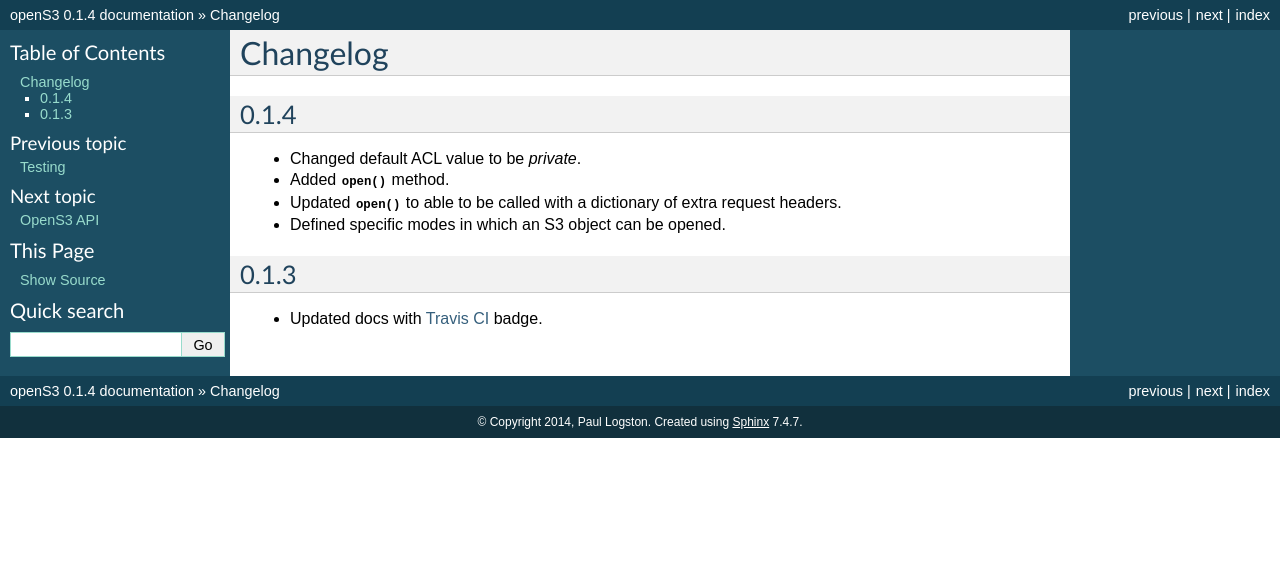
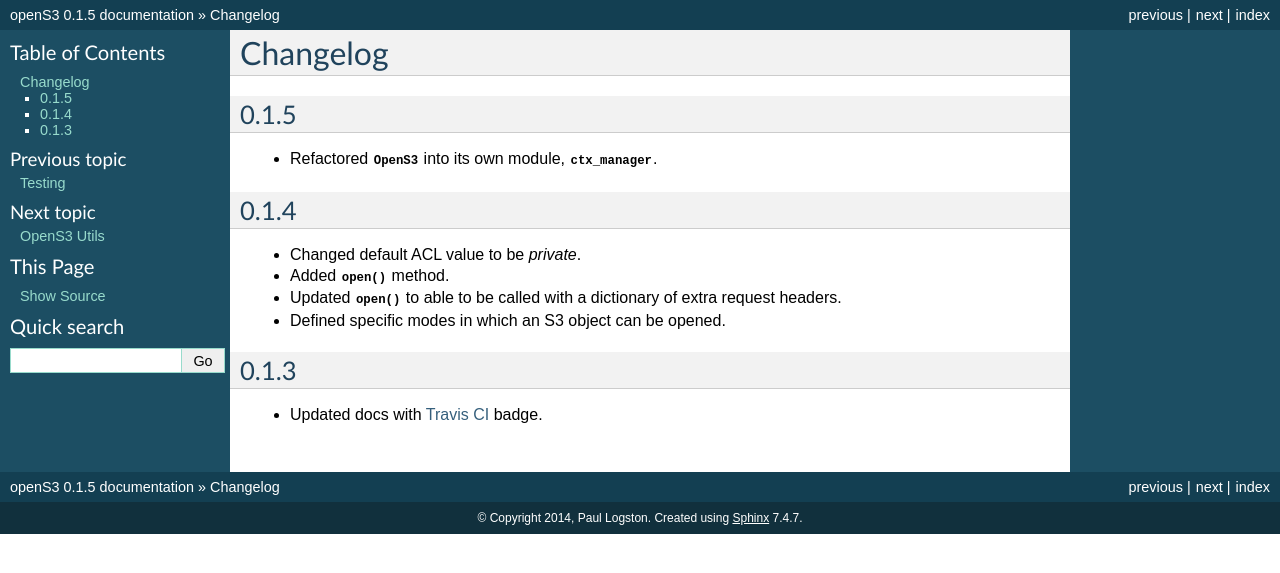
Before and after one commit to logston/openS3, a Sphinx documentation site: the page built from docs/changelog.rst, in a window 1280 px wide. Shown: the top 573 px of the page. Built offline with Sphinx 7.4.7, drawn with Linux system fonts in a browser that asks for light colours.

Commit message:
Update doc to include ctx_manager.rst

```diff
--- a/CHANGELOG.rst
+++ b/CHANGELOG.rst
@@ -1,12 +1,17 @@
 Changelog
 =========
+
+0.1.5
+-----
+
+- Refactored :py:class:`~openS3.ctx_manager.OpenS3` into its own module, :py:mod:`~openS3.ctx_manager`.
 
 0.1.4
 -----
 
 - Changed default ACL value to be *private*.
-- Added :py:meth:`~openS3.utils.OpenS3.open` method.
-- Updated :py:meth:`~openS3.utils.OpenS3.open` to able to be called with a dictionary of extra request headers.
+- Added :py:meth:`~openS3.ctx_manager.OpenS3.open` method.
+- Updated :py:meth:`~openS3.ctx_manager.OpenS3.open` to able to be called with a dictionary of extra request headers.
 - Defined specific modes in which an S3 object can be opened.
 
 0.1.3
--- /dev/null
+++ b/docs/ctx_manager.rst
@@ -0,0 +1,5 @@
+OpenS3 API
+==========
+
+.. automodule:: openS3.ctx_manager
+   :members:
--- a/docs/index.rst
+++ b/docs/index.rst
@@ -19,6 +19,7 @@ Indices and Tables
 .. toctree::
    :maxdepth: 2
 
+   ctx_manager
    testing
    changelog
    utils
--- a/docs/utils.rst
+++ b/docs/utils.rst
@@ -1,5 +1,5 @@
-OpenS3 API
-==========
+OpenS3 Utils
+============
 
 .. automodule:: openS3.utils
    :members:
--- a/openS3/__init__.py
+++ b/openS3/__init__.py
@@ -2,6 +2,6 @@ from .ctx_manager import OpenS3
 
 __author__ = 'Paul Logston'
 __email__ = 'code@logston.me'
-__version__ = '0.1.4'
+__version__ = '0.1.5'
 
 __all__ = ('OpenS3',)
```
